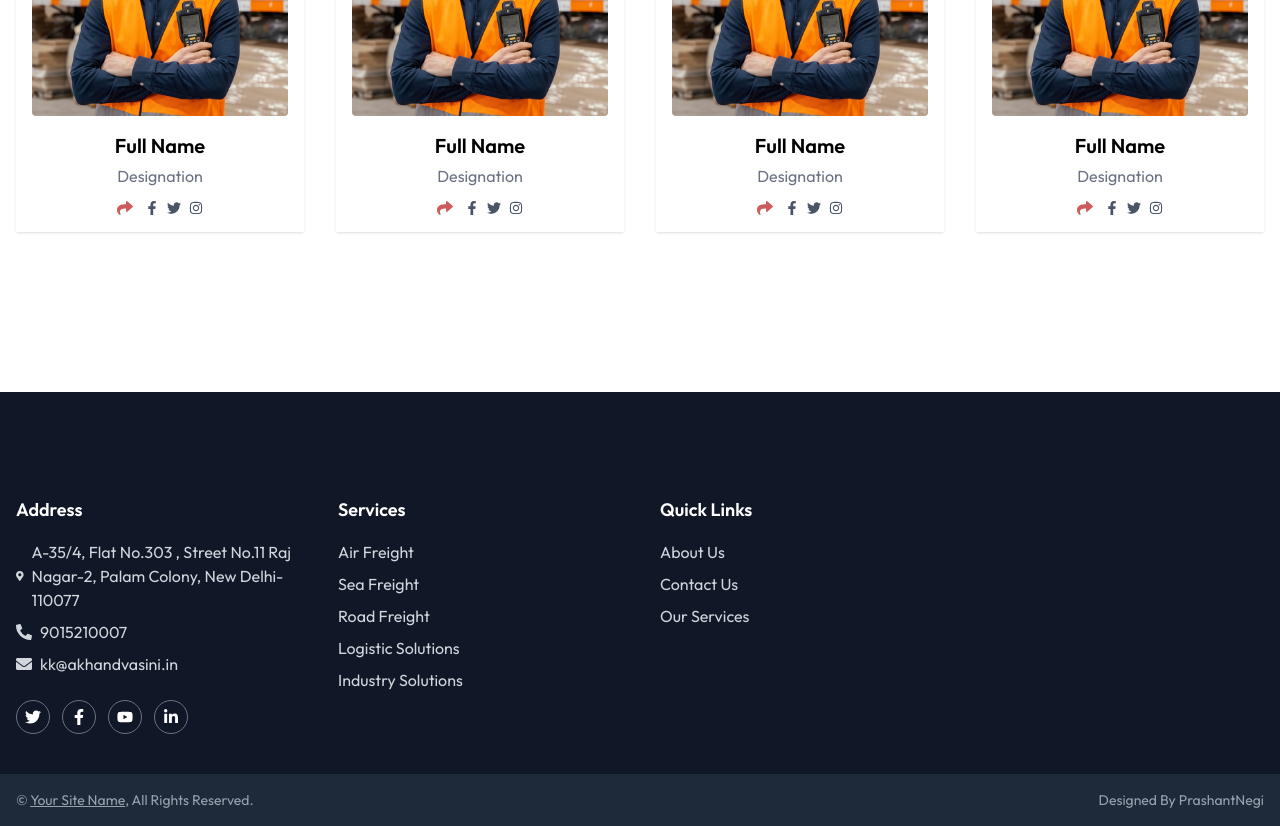
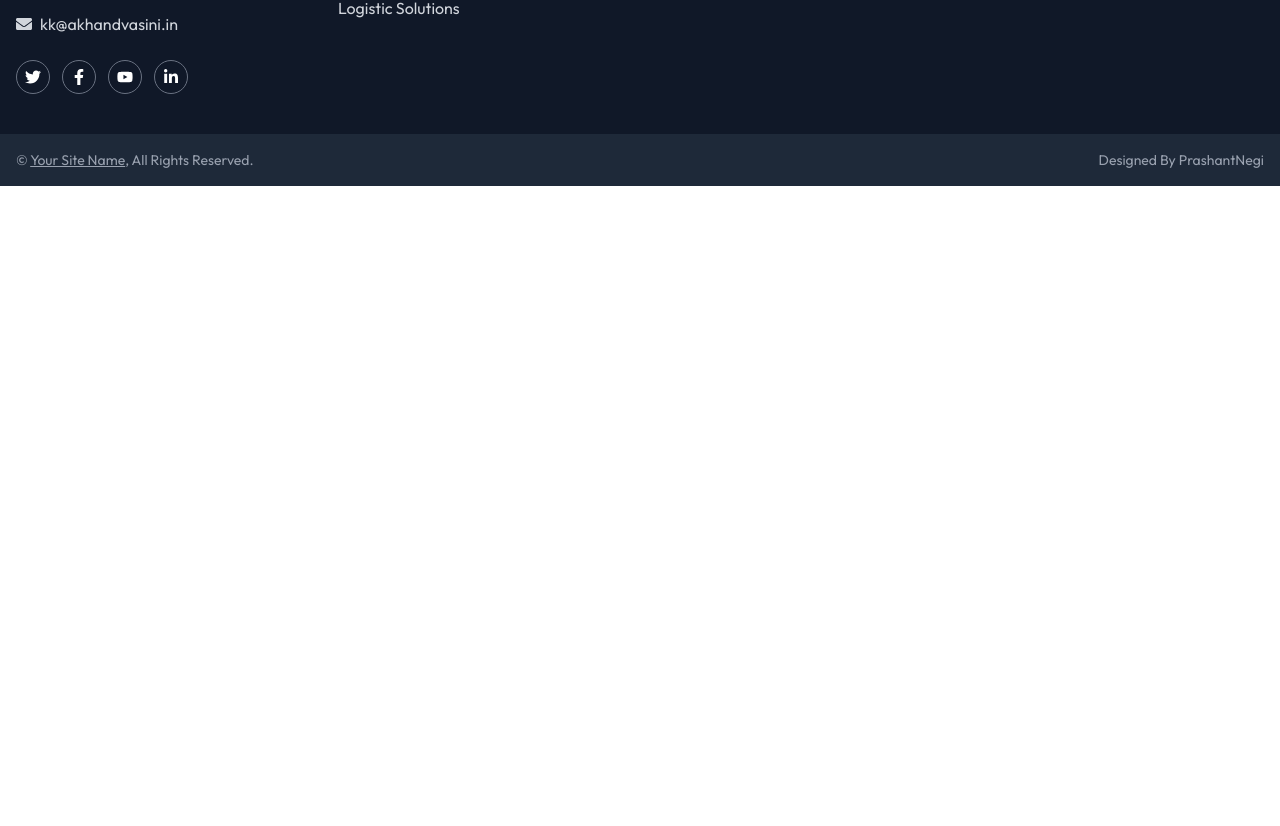
Before and after one commit to coderNegi1/Logisticweb, a React (Vite) app in the folder client/: page /about in a window 1280 px wide. Shown: the part 1440-2266 px from the top of the page. After the commit the page ends 1626 px from the top, so only its background shows below. Built offline with nearby package versions, Linux system fonts and the light colour scheme; the HTML template or start-up script is replaced by a standard one.

Commit message:
refactor: Remove Industry Solutions link from Footer and TeamSection import from About page

```diff
--- a/client/src/components/Footer.jsx
+++ b/client/src/components/Footer.jsx
@@ -38,7 +38,6 @@ Raj Nagar-2, Palam Colony, New Delhi-110077</p>
               <li><Link to="/services/sea-freight" className="hover:underline">Sea Freight</Link></li>
               <li><Link to="/services/road-freight" className="hover:underline">Road Freight</Link></li>
               <li><Link to="/services/logistics" className="hover:underline">Logistic Solutions</Link></li>
-              <li><Link to="/services/industry" className="hover:underline">Industry Solutions</Link></li>
             </ul>
           </div>
 
--- a/client/src/pages/About.jsx
+++ b/client/src/pages/About.jsx
@@ -2,7 +2,7 @@ import { Link } from "react-router-dom";
 import AboutSection from "../components/AboutSection";
 import Bg3 from '../assets/bg-1.jpg';
 // import WhyChooseUs from '../components/WhyChooseUs'
-import TeamSection from "./TeamSection";
+
 
 
 
@@ -29,8 +29,7 @@ const About = () => {
       </div>
 
       <AboutSection />
-      {/* <WhyChooseUs /> */}
-      <TeamSection />
+
     </>
 
   );
```
